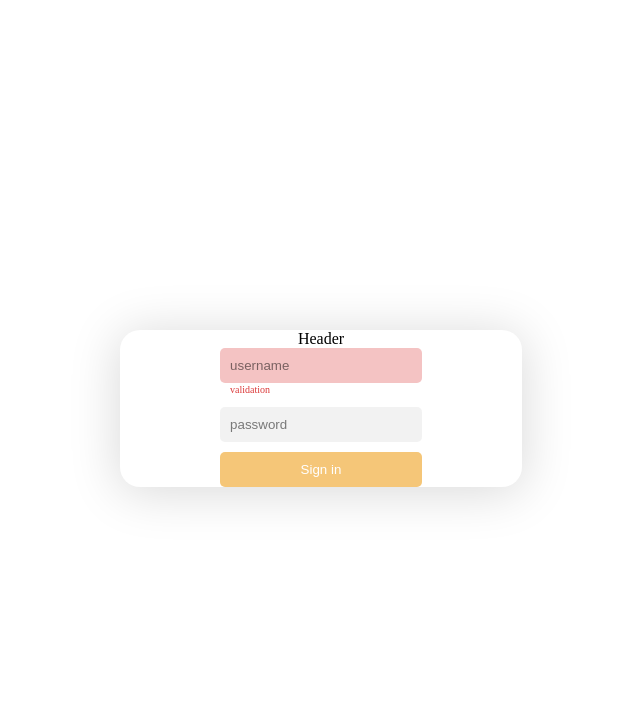
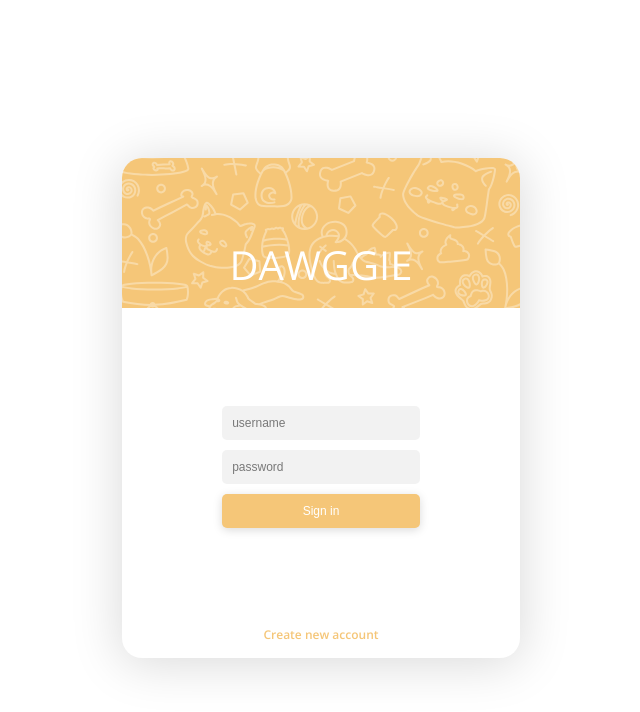
Before and after one commit to IsmayiI/Dawggie, a React (Vite) app: page / in a window 1280 px wide. Shown: the top 712 px of the page, without its empty margins (319-959 px from the left). Built offline with nearby package versions, Linux system fonts and the light colour scheme.

Commit message:
add formErrors

```diff
--- a/src/App.css
+++ b/src/App.css
@@ -10,4 +10,5 @@ html {
 
 body {
    background-color: #fff;
+   font-family: 'Open Sans', sans-serif;
 }
--- a/src/common/buttons/button/Button.module.css
+++ b/src/common/buttons/button/Button.module.css
@@ -1,7 +1,21 @@
 .button {
    background: #f5c678;
+   box-shadow: 0px 2px 10px rgba(0, 0, 0, 0.15);
    border-radius: 5px;
    padding: 10px 80.5px;
    border: none;
    color: #ffffff;
+   cursor: pointer;
+   font-size: 12px;
+   font-weight: 300;
+   font-style: normal;
 }
+
+.button:hover {
+   background: #f5c678;
+   box-shadow: 0px 2px 10px rgba(0, 0, 0, 0.05);
+}
+
+.button:active {
+   background: rgba(245, 198, 120, 0.7);
+}
--- a/src/common/fields/inputs/input/Input.module.css
+++ b/src/common/fields/inputs/input/Input.module.css
@@ -4,17 +4,29 @@
    border: none;
    padding: 10px;
    width: 100%;
+   font-size: 12px;
+   color: #000000;
 }
 
 .input::placeholder {
    color: rgba(0, 0, 0, 0.5);
 }
 
-.input_error {
+.input:active,
+.input:focus {
+   outline: none;
+   caret-color: #000000;
+}
+
+.input:hover {
+   background-color: #ededed;
+}
+
+.error {
    background: rgba(219, 57, 57, 0.3);
 }
 
-.input_helper_text {
+.helperText {
    font-weight: 300;
    font-size: 10px;
    line-height: 14px;
--- a/src/common/fields/inputs/input/Input.tsx
+++ b/src/common/fields/inputs/input/Input.tsx
@@ -8,11 +8,10 @@ interface InputProps extends HTMLProps<HTMLInputElement> {
 }
 
 export const Input = ({ isError = false, helperText, ...props }: InputProps) => {
-   const classname = isError ? `${styles.input} ${styles.input_error}` : `${styles.input}`
    return (
       <>
-         <input className={classname} {...props} />
-         {isError && helperText && <div className={styles.input_helper_text}>{helperText}</div>}
+         <input className={`${styles.input} ${isError ? styles.error : ''}`} {...props} />
+         {isError && helperText && <div className={styles.helperText}>{helperText}</div>}
       </>
    )
 }
--- a/src/pages/LoginPage/LoginPage.module.css
+++ b/src/pages/LoginPage/LoginPage.module.css
@@ -1,4 +1,4 @@
-.login_page {
+.page {
    height: 100vh;
    display: flex;
    justify-content: center;
@@ -6,19 +6,41 @@
 }
 
 .container {
+   height: 500px;
    background: #ffffff;
    box-shadow: 0px 4px 50px 2px rgba(0, 0, 0, 0.15);
    border-radius: 20px;
    display: flex;
-   justify-content: center;
+   justify-content: space-between;
    align-items: center;
    flex-direction: column;
 }
 
-.form_container {
+.headerContainer {
+   display: flex;
+   justify-content: center;
+   align-items: end;
+   padding: 16px;
+   height: 150px;
+   width: 100%;
+   border-radius: 20px 20px 0 0;
+   color: #ffffff;
+   font-size: 40px;
+   background-image: url('../../static/images/dawggie_background.svg');
+}
+
+.formContainer {
    padding: 0 100px;
 }
 
-.input_container {
+.inputContainer {
    margin-bottom: 10px;
 }
+
+.singUpContainer {
+   margin-bottom: 15px;
+   font-weight: 600;
+   font-size: 12px;
+   color: #f5c678;
+   cursor: pointer;
+}
--- a/src/pages/LoginPage/LoginPage.tsx
+++ b/src/pages/LoginPage/LoginPage.tsx
@@ -4,34 +4,86 @@ import { ChangeEvent, useState } from 'react'
 import { Input } from '../../common/fields'
 import { Button } from '../../common/buttons'
 
-const LoginPage = () => {
-   const [formValues, setFormValues] = useState({ username: '', password: '' })
+interface FormErrors {
+   username: string | null
+   password: string | null
+}
+
+const validateIsEmpty = (value: string) => {
+   if (!value) return 'field required'
+   return null
+}
+
+const validatePassword = (value: string) => {
+   return validateIsEmpty(value)
+}
+
+
+const validateUsername = (value: string) => {
+   return validateIsEmpty(value)
+}
+
+const loginFormValidateShema = {
+   username: validateUsername,
+   password: validatePassword
+}
+
+const validateLoginForm = <T extends keyof typeof loginFormValidateShema>(name: T, value: string) => {
+   return loginFormValidateShema[name](value)
+}
 
 
 
+const LoginPage = () => {
+   const [formValues, setFormValues] = useState({ username: '', password: '' })
+   const [formErrors, setFormErrors] = useState<FormErrors>({ username: null, password: null })
+
    return (
-      <div className={styles.login_page}>
+      <div className={styles.page}>
          <div className={styles.container}>
-            <div>Header</div>
-            <div className={styles.form_container}>
-               <div className={styles.input_container}>
+            <div className={styles.headerContainer}>DAWGGIE</div>
+
+            <div className={styles.formContainer}>
+               <div className={styles.inputContainer}>
                   <Input
-                     isError
-                     helperText='validation'
                      placeholder='username'
                      value={formValues.username}
-                     onChange={(e: ChangeEvent<HTMLInputElement>) => setFormValues({ ...formValues, username: e.target.value })} />
+                     onChange={(e: ChangeEvent<HTMLInputElement>) => {
+                        const username = e.target.value
+                        setFormValues({ ...formValues, username })
+                        const error = validateLoginForm('username', username)
+                        setFormErrors({ ...formErrors, username: error })
+                     }}
+                     {...(!!formErrors.username && {
+                        isError: !!formErrors.username,
+                        helperText: formErrors.username
+                     })} />
                </div>
-               <div className={styles.input_container}>
+
+               <div className={styles.inputContainer}>
                   <Input
+                     type='password'
                      value={formValues.password}
                      placeholder='password'
-                     onChange={(e: ChangeEvent<HTMLInputElement>) => setFormValues({ ...formValues, password: e.target.value })} />
+                     onChange={(e: ChangeEvent<HTMLInputElement>) => {
+                        const password = e.target.value
+                        setFormValues({ ...formValues, password })
+                        const error = validateLoginForm('password', password)
+                        setFormErrors({ ...formErrors, password: error })
+                     }}
+                     {...(!!formErrors.password && {
+                        isError: !!formErrors.password,
+                        helperText: formErrors.password
+                     })} />
                </div>
+
                <div>
                   <Button>Sign in</Button>
                </div>
             </div>
+
+            <div className={styles.singUpContainer}>Create new account</div>
+
          </div>
       </div>
    )
```
Also changed, not shown: src/main.tsx (+4 -3 lines), src/static/images/dawggie_background.svg (renamed from src/static/images/dogge_background.svg).
